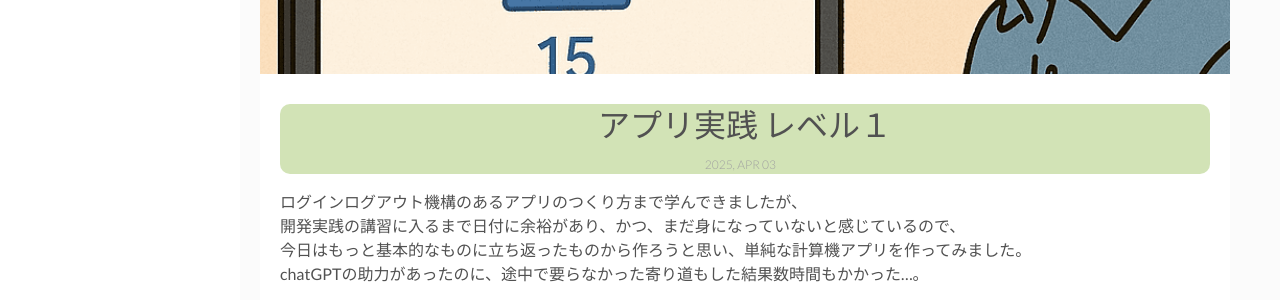
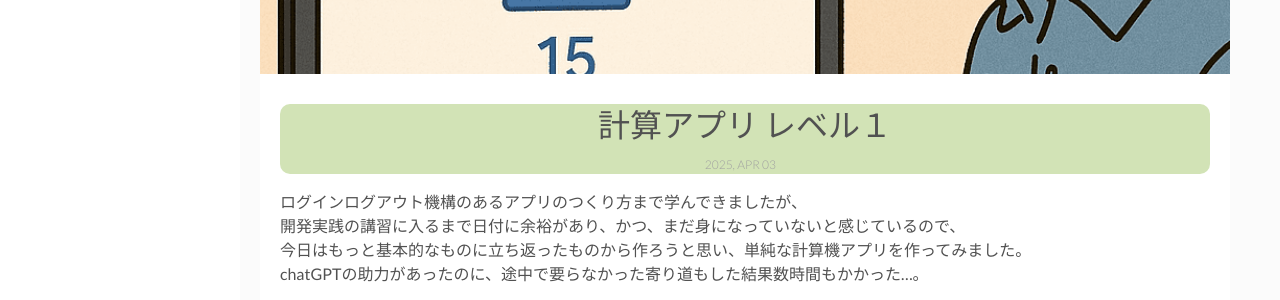
Before and after one commit to Liqrase/diary-1, a Jekyll site: the page built from _posts/2025-04-03-applitrain1.markdown, in a window 1280 px wide and 900 px high. Shown: the part 446-746 px from the top of the window. Built offline with Jekyll 4.4.1, drawn with Linux system fonts in a browser that asks for light colours; nearby versions of some CDN libraries.

Commit message:
Update 2025-04-03-applitrain1.markdown

```diff
--- a/_posts/2025-04-03-applitrain1.markdown
+++ b/_posts/2025-04-03-applitrain1.markdown
@@ -1,6 +1,6 @@
 ---
 layout: post
-title: アプリ実践 レベル１
+title: 計算アプリ レベル１
 date: 2025-04-03 23:00:00
 description:  # Add post description (optional)
 img: postimg/250403_main.png # Add image post (optional)
```
